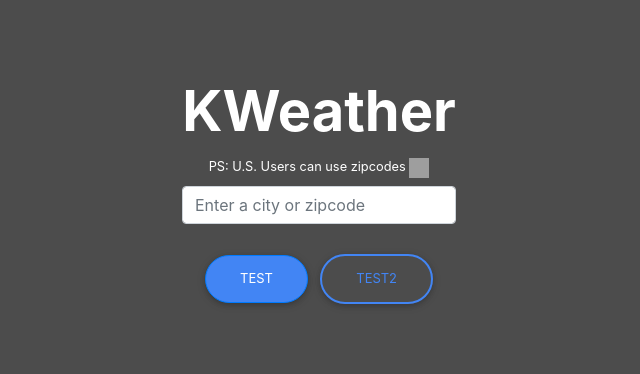
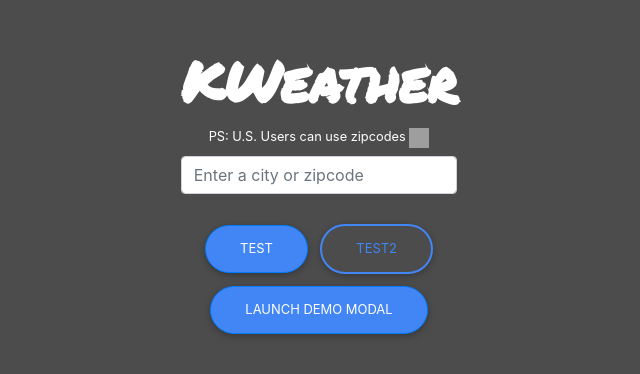
Before and after one commit to Kappalucky/WeatherApp, a Vue app: page / in a window 1280 px wide. Shown: the part 230-604 px from the top of the page, without its empty margins (321-961 px from the left). Built offline with nearby package versions, Linux system fonts and the light colour scheme; no server answers; grey boxes are pictures that could not be loaded; a web font is replaced by a local one.

Commit message:
add permanent marker font and convert temp function

```diff
--- a/src/components/Search.vue
+++ b/src/components/Search.vue
@@ -17,12 +17,67 @@
         type="button"
         class="btn btn-outline-primary">Test2</button>
     </div>
+    <!--TO-DO: Add modal to seperate container. trigger by test button click-->
+    <!-- Button trigger modal -->
+    <button
+      type="button"
+      class="btn btn-primary"
+      data-toggle="modal"
+      data-target="#basicExampleModal">
+      Launch demo modal
+    </button>
+    <!-- Modal -->
+    <div
+      id="basicExampleModal"
+      class="modal fade"
+      tabindex="-1"
+      role="dialog"
+      aria-labelledby="exampleModalLabel"
+      aria-hidden="true">
+      <div
+        class="modal-dialog"
+        role="document">
+        <div class="modal-content">
+          <div class="modal-header">
+            <h5
+              id="exampleModalLabel"
+              class="modal-title">Modal title</h5>
+            <button
+              type="button"
+              class="close"
+              data-dismiss="modal"
+              aria-label="Close">
+              <span aria-hidden="true">&times;</span>
+            </button>
+          </div>
+          <div class="modal-body">
+            ...
+          </div>
+          <div class="modal-footer">
+            <button
+              type="button"
+              class="btn btn-secondary"
+              data-dismiss="modal">Close</button>
+            <button
+              type="button"
+              class="btn btn-primary">Save changes</button>
+          </div>
+        </div>
+      </div>
+    </div>
+    <!-- End modal -->
   </div>
 </template>
 <script>
 export default {
   name: 'Search',
   // TO-DO: Add button functions
+  data() {
+
+  },
+  methods: {
+
+  },
 };
 </script>
 
--- a/src/views/Home.vue
+++ b/src/views/Home.vue
@@ -10,7 +10,9 @@
           <div class="row d-flex justify-content-center text-center">
             <div class="col-md-12">
               <!-- Title -->
-              <h2 class="display-4 font-weight-bold white-text pt-5 mb-2">KWeather</h2>
+              <h2
+                id="main_title"
+                class="display-4 font-weight-bold white-text pt-5 mb-2">KWeather</h2>
               <!-- Help text -->
               <small class="white-text">PS: U.S. Users can use zipcodes
                 <img
@@ -42,6 +44,7 @@ export default {
   },
   data() {
     return {
+      unitStatus: 'F',
       backgroundLink: '',
     };
   },
@@ -53,12 +56,29 @@ export default {
       const response = await ImageService.getRandom();
       this.backgroundLink = response.data.urls.full;
     },
+    // Uses temp attribute from weather data
+    convertTemp(temp) {
+      // Kelvin to Fahrenheit
+      if (this.unitStatus === 'F') {
+        return ((temp * (9 / 5)) - 459.67).toFixed(0);
+        // Kelvin to Celsius
+      } else if (this.unitStatus === 'C') {
+        return (temp - 273.15).toFixed(0);
+      }
+      // Default to Kelvin
+      return temp.toFixed(0);
+    },
   },
 };
 </script>
 <style>
+@import 'https://fonts.googleapis.com/css?family=Permanent+Marker';
+
 #home {
   height: 100vh;
+}
+#main_title {
+  font-family: 'Permanent Marker', cursive;
 }
 .view {
   height: 100%;
```
